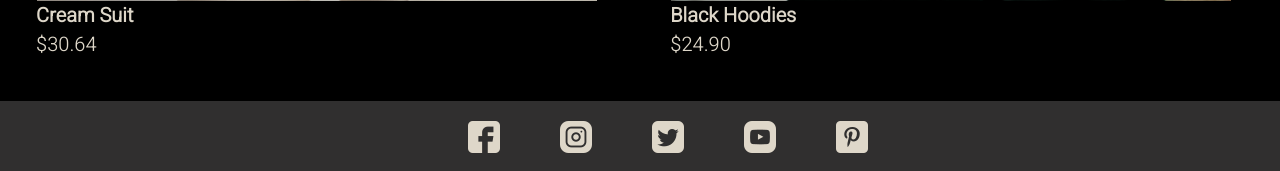
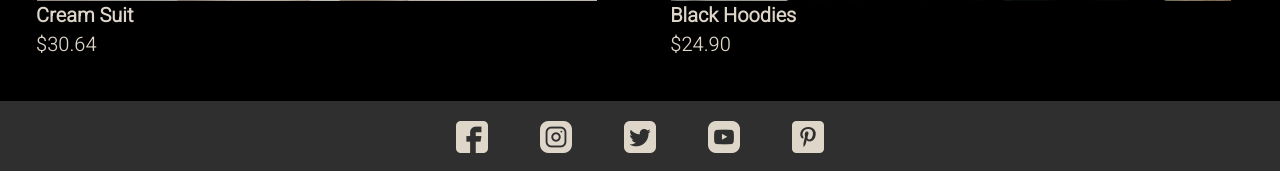
Before and after one commit to rauuu369/Store, a PHP site: page /homepage.html in a window 1280 px wide; the page is wider, and only the part inside the window is pictured. Shown: the part 2211-2382 px from the top of that part. Run offline with PHP 8.4, Linux system fonts and the light colour scheme.

Commit message:
Se centran las opciones de redes en el footer

```diff
--- a/OTZI/css/home.css
+++ b/OTZI/css/home.css
@@ -232,5 +232,6 @@
 }
 
 .redes{
-    padding-left: 3.5em;
+    padding-left: 1.5em;
+    padding-right: 1.5em;
 }
```
